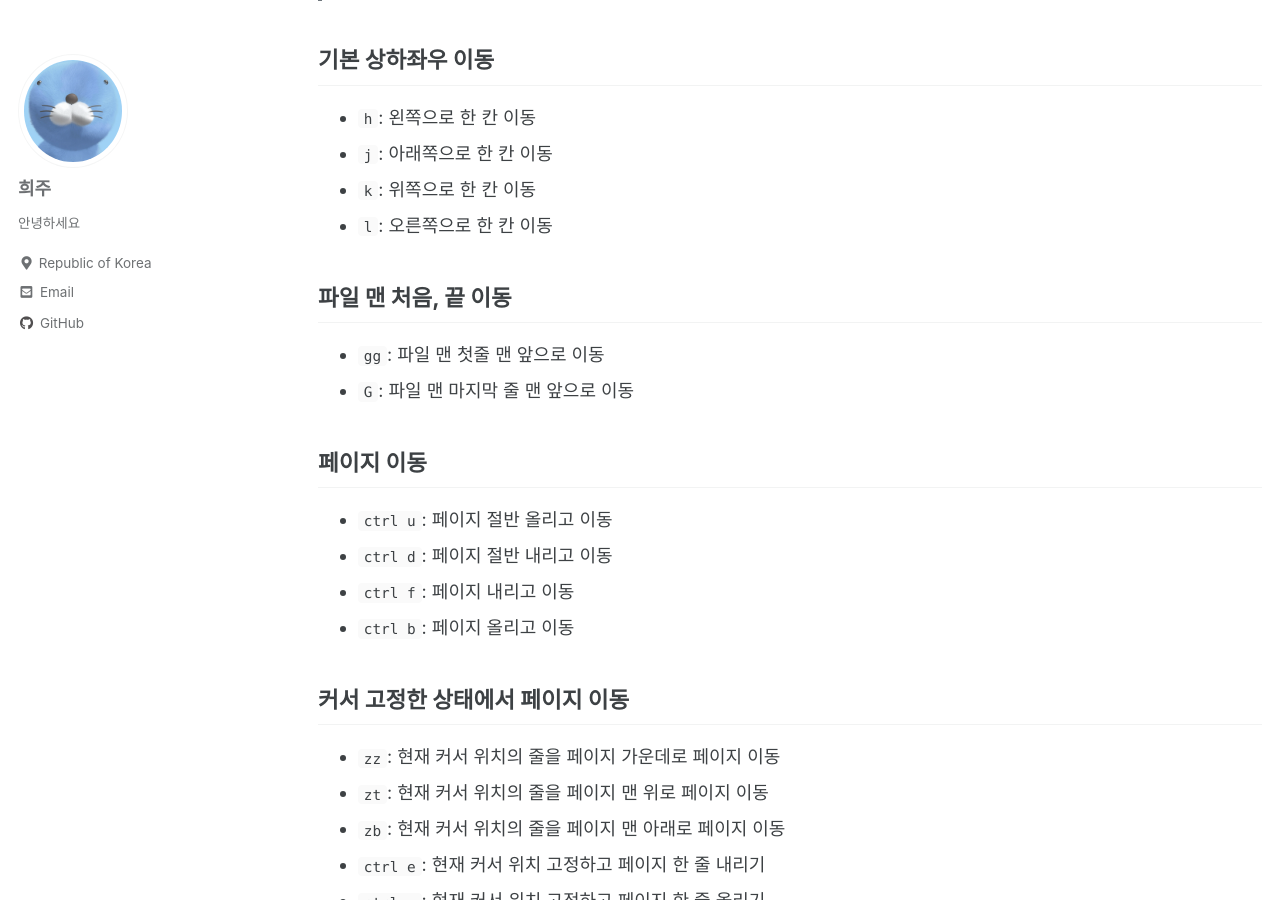
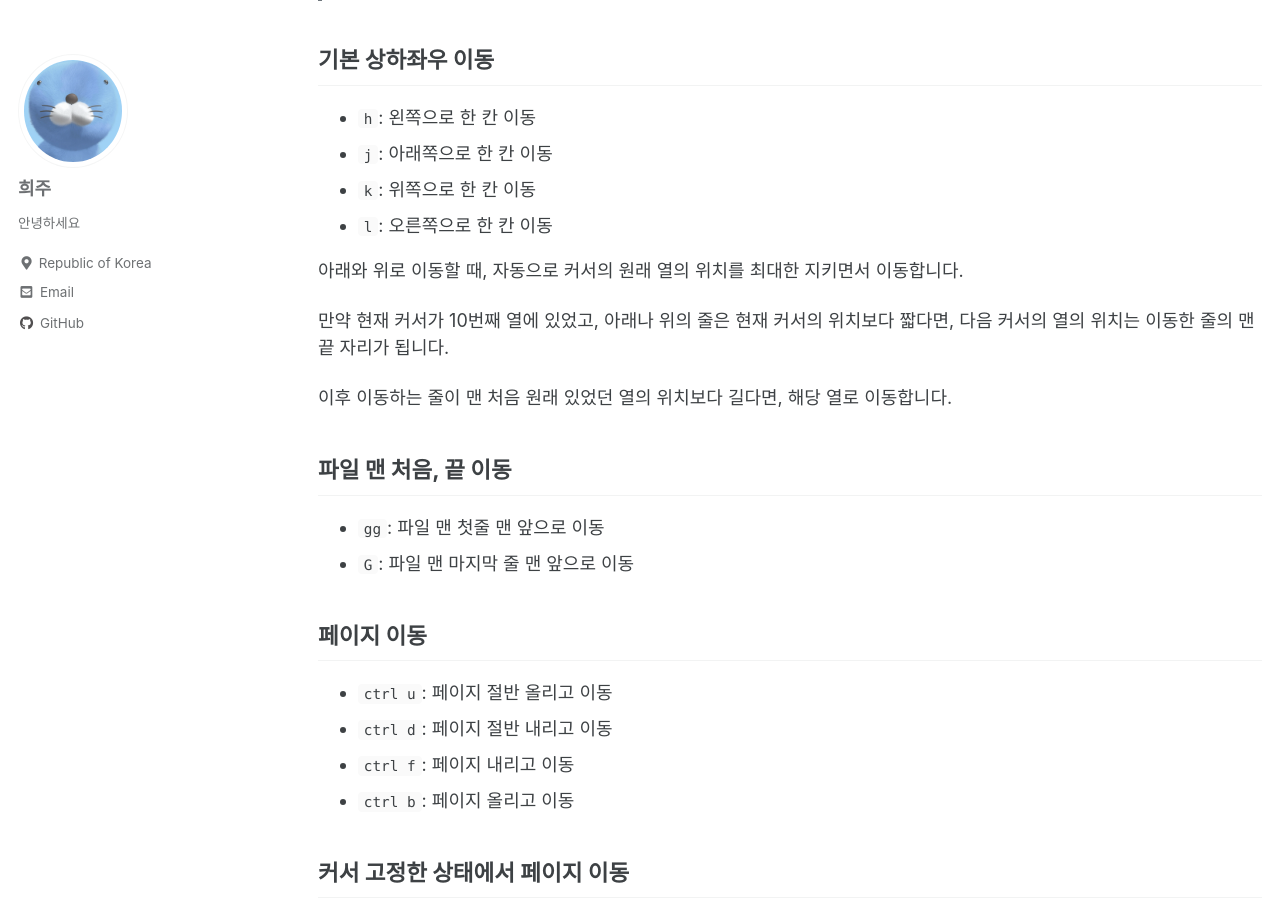
Before and after one commit to hhejo/hhejo-github-io-backup, a Jekyll site: the page built from _posts/vim/2023-08-09-vim-1.md, in a window 1280 px wide and 900 px high, scrolled down 852 px. Built offline with Jekyll 4.4.1, drawn with Linux system fonts in a browser that asks for light colours; cached includes are drawn as plain includes.

Commit message:
Vim 사용하기 1 - 이동하기

```diff
--- a/_posts/vim/2023-08-09-vim-1.md
+++ b/_posts/vim/2023-08-09-vim-1.md
@@ -41,6 +41,12 @@ vi가 발명된 후, Bram Moolenaar가 91년 11월에 vi에 수많은 추가기
 - `j`: 아래쪽으로 한 칸 이동
 - `k`: 위쪽으로 한 칸 이동
 - `l`: 오른쪽으로 한 칸 이동
+
+아래와 위로 이동할 때, 자동으로 커서의 원래 열의 위치를 최대한 지키면서 이동합니다.
+
+만약 현재 커서가 10번째 열에 있었고, 아래나 위의 줄은 현재 커서의 위치보다 짧다면, 다음 커서의 열의 위치는 이동한 줄의 맨 끝 자리가 됩니다.
+
+이후 이동하는 줄이 맨 처음 원래 있었던 열의 위치보다 길다면, 해당 열로 이동합니다.
 
 ## 파일 맨 처음, 끝 이동
 
```
